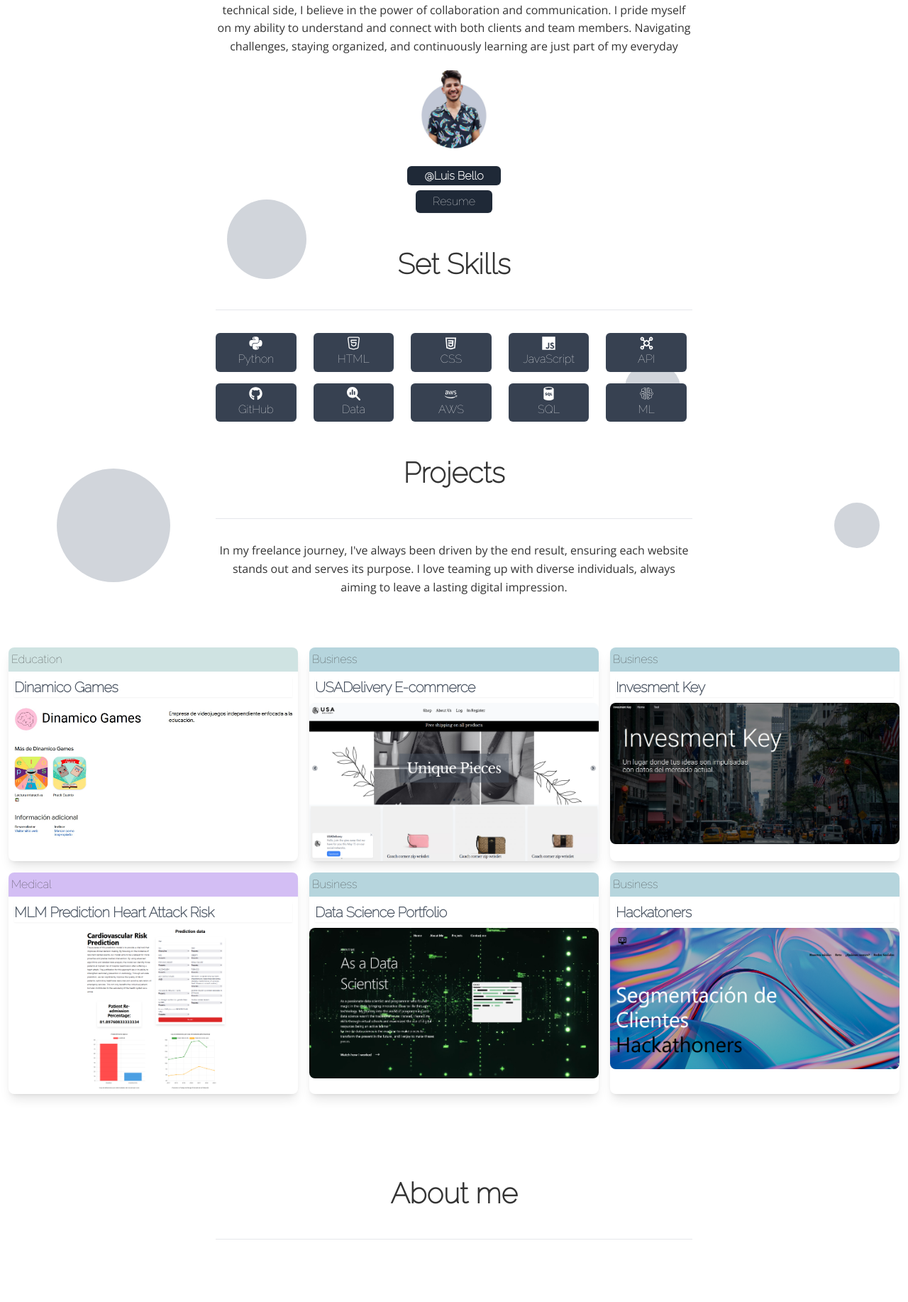
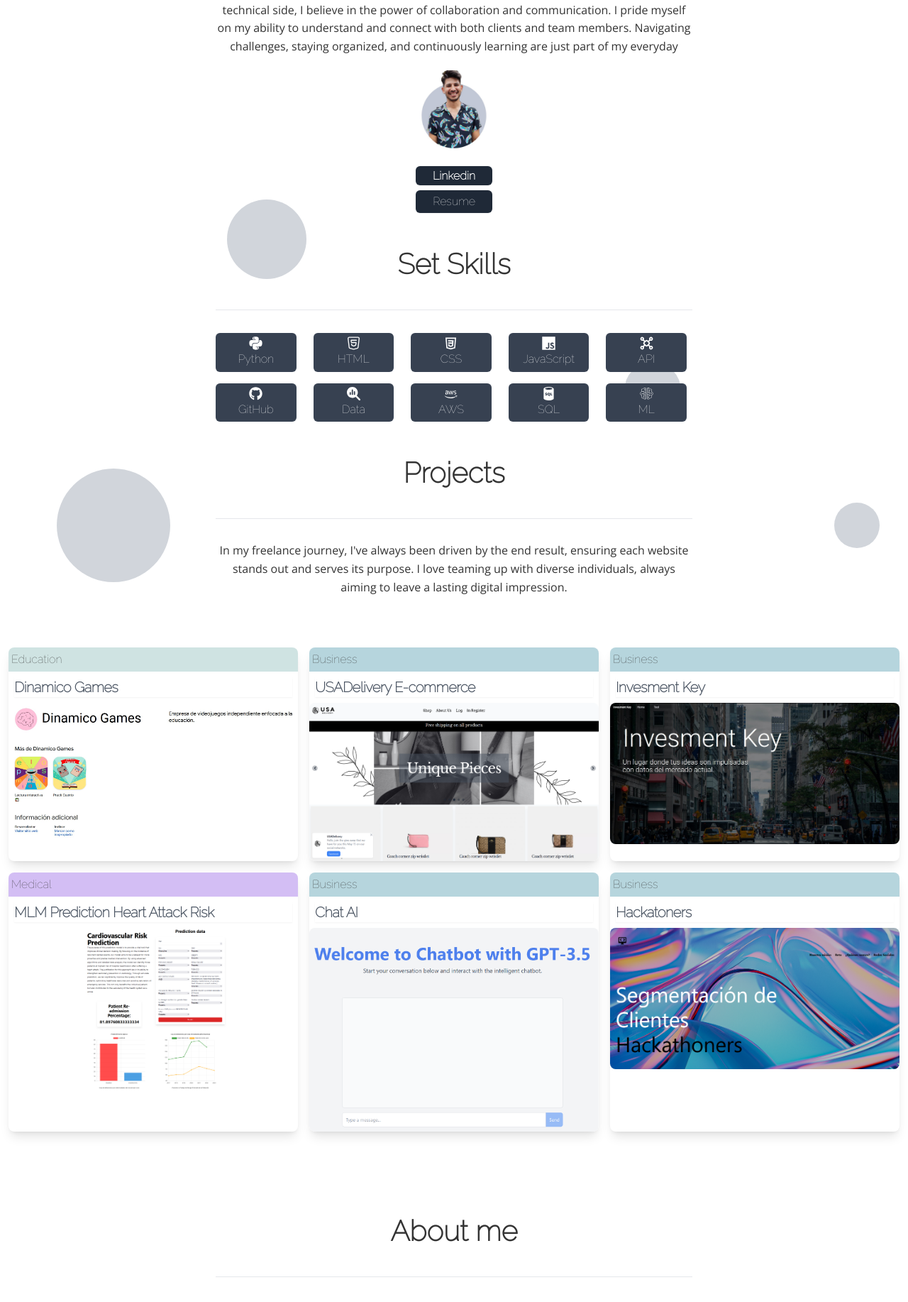
Before and after one commit to luizbello94/Form, a Django app: template form/templates/contact_form.html in a window 1280 px wide. Shown: the part 339-2173 px from the top of the page at 71% size. Run offline with Django 3.2, Linux system fonts and the light colour scheme; the template is opened without the code that fills it, so the values that code supplies are empty; some libraries are stand-ins or nearby versions; some web fonts are replaced.

Commit message:
add chat gpt

```diff
--- a/form/templates/contact_form.html
+++ b/form/templates/contact_form.html
@@ -57,7 +57,7 @@
             <div class="m-5 flex items-center justify-center ">
               <div data-aos="fade-up" data-aos-duration="2000" class="text-center">
                 <img src="../static/profile.jpg" class="mx-auto mb-2 w-32 rounded-lg" alt="Avatar" />
-                <a href="https://www.linkedin.com/in/luis-ernesto-p%C3%A9rez-bello-91a709210/" class="rounded-md bg-gray-800 px-6 py-1 text-base font-semibold text-white shadow-sm hover:bg-gray-500 focus-visible:outline focus-visible:outline-2 focus-visible:outline-offset-2 focus-visible:outline-gray-600" style="transition: background-color 0.3s ease;">@Luis Bello</a>
+                <a href="https://www.linkedin.com/in/luis-ernesto-p%C3%A9rez-bello-91a709210/" class="rounded-md bg-gray-800 px-6 py-1 text-base font-semibold text-white shadow-sm hover:bg-gray-500 focus-visible:outline focus-visible:outline-2 focus-visible:outline-offset-2 focus-visible:outline-gray-600" style="transition: background-color 0.3s ease;">Linkedin</a>
 
                 <div style="font-family: 'Raleway',sans-serif; line-height: 1.6; color: #333;" class="lg:flex lg:flex-1 lg:justify-center mt-2">
                     <a data-aos="fade-up" data-aos-duration="2000" href="https://drive.google.com/file/d/11O1pJKfHsYAHPScrsrR3QBps8HoN8onz/view?usp=drive_link" class="rounded-md bg-gray-800 px-6 py-1 text-base text-white shadow-sm hover:bg-gray-500 focus-visible:outline focus-visible:outline-2 focus-visible:outline-offset-2 focus-visible:outline-gray-600">Resume</a>
@@ -350,14 +350,14 @@
         </div>
         <div data-aos="fade-up" data-aos-duration="2000" class="group relative bg-white rounded-lg overflow-hidden shadow-lg hover:shadow-2xl transition-shadow duration-300">
           <div class="p-1 bg-cyan-700 bg-opacity-30"><h5>Business</h5></div>
-          <h5 class="m-2 text-2xl md:text-xl sm:text-lg font-semibold leading-snug tracking-tight text-gray-600 shadow-sm">Data Science Portfolio</h5>
-          <img class="h-auto max-w-full rounded-lg transition duration-300 ease-in-out transform group-hover:scale-105" src="../static/portfolio.jpg" alt="" />
+          <h5 class="m-2 text-2xl md:text-xl sm:text-lg font-semibold leading-snug tracking-tight text-gray-600 shadow-sm">Chat AI</h5>
+          <img class="h-auto max-w-full rounded-lg transition duration-300 ease-in-out transform group-hover:scale-105" src="../static/chat.png" alt="" />
           <!-- Overlay -->
           <div class="absolute inset-0 opacity-0 group-hover:opacity-100 transition-opacity duration-500 ease-in-out">
             <div class="bg-black bg-opacity-60 h-full w-full flex items-center justify-center">
               <div class="text-center p-4">
-                <p class="mb-2 text-white sm:text-sm md:text-base">Personal portfolio about data science exercise by Triple Ten</p>
-                <button class="rounded-md bg-gray-800 px-6 py-1 text-base font-semibold text-white shadow-sm hover:bg-gray-500 focus-visible:outline focus-visible:outline-2 focus-visible:outline-offset-2 focus-visible:outline-gray-600" style="transition: background-color 0.3s ease;"><a href="https://luis-bello-datascience.onrender.com/">Let's take a look</a></button>
+                <p class="mb-2 text-white sm:text-sm md:text-base">Chat powering with AI focusing in gpt 3.5</p>
+                <button class="rounded-md bg-gray-800 px-6 py-1 text-base font-semibold text-white shadow-sm hover:bg-gray-500 focus-visible:outline focus-visible:outline-2 focus-visible:outline-offset-2 focus-visible:outline-gray-600" style="transition: background-color 0.3s ease;"><a href="https://front-end-chatbot-0e20.onrender.com/">Let's take a look</a></button>
                 <div class="mt-4 flex justify-center space-x-4">
                   <div class="flex flex-col items-center">
                       <i class="fab fa-js text-xl sm:text-m md:text-xl lg:text-xl text-white"></i>
@@ -365,11 +365,11 @@
                   </div>
                   <div class="flex flex-col items-center">
                       <i class="fab fa-python text-xl sm:text-m md:text-xl lg:text-xl text-white"></i>
-                      <span class="mt-2 text-white text-xs sm:text-sm md:text-base lg:text-lg">Python</span>
+                      <span class="mt-2 text-white text-xs sm:text-sm md:text-base lg:text-lg">Node</span>
                   </div>
                   <div class="flex flex-col items-center">
                       <i class="fas fa-database text-xl sm:text-m md:text-xl lg:text-xl text-white"></i> <!-- No specific Django icon, using a database icon -->
-                      <span class="mt-2 text-white text-xs sm:text-sm md:text-base lg:text-lg">Django</span>
+                      <span class="mt-2 text-white text-xs sm:text-sm md:text-base lg:text-lg">CSS</span>
                   </div>
                   <div class="flex flex-col items-center">
                       <i class="fab fa-github text-xl sm:text-m md:text-xl lg:text-xl text-white"></i>
@@ -377,7 +377,7 @@
                   </div>
                   <div class="flex flex-col items-center">
                       <i class="fas fa-code-branch text-xl sm:text-m md:text-xl lg:text-xl text-white"></i> <!-- No specific Git icon, using a branching icon -->
-                      <span class="mt-2 text-white text-xs sm:text-sm md:text-base lg:text-lg">Git</span>
+                      <span class="mt-2 text-white text-xs sm:text-sm md:text-base lg:text-lg">HTML</span>
                   </div>
                 </div>
 
```
Also changed, not shown: form/static/chat.png (added).
